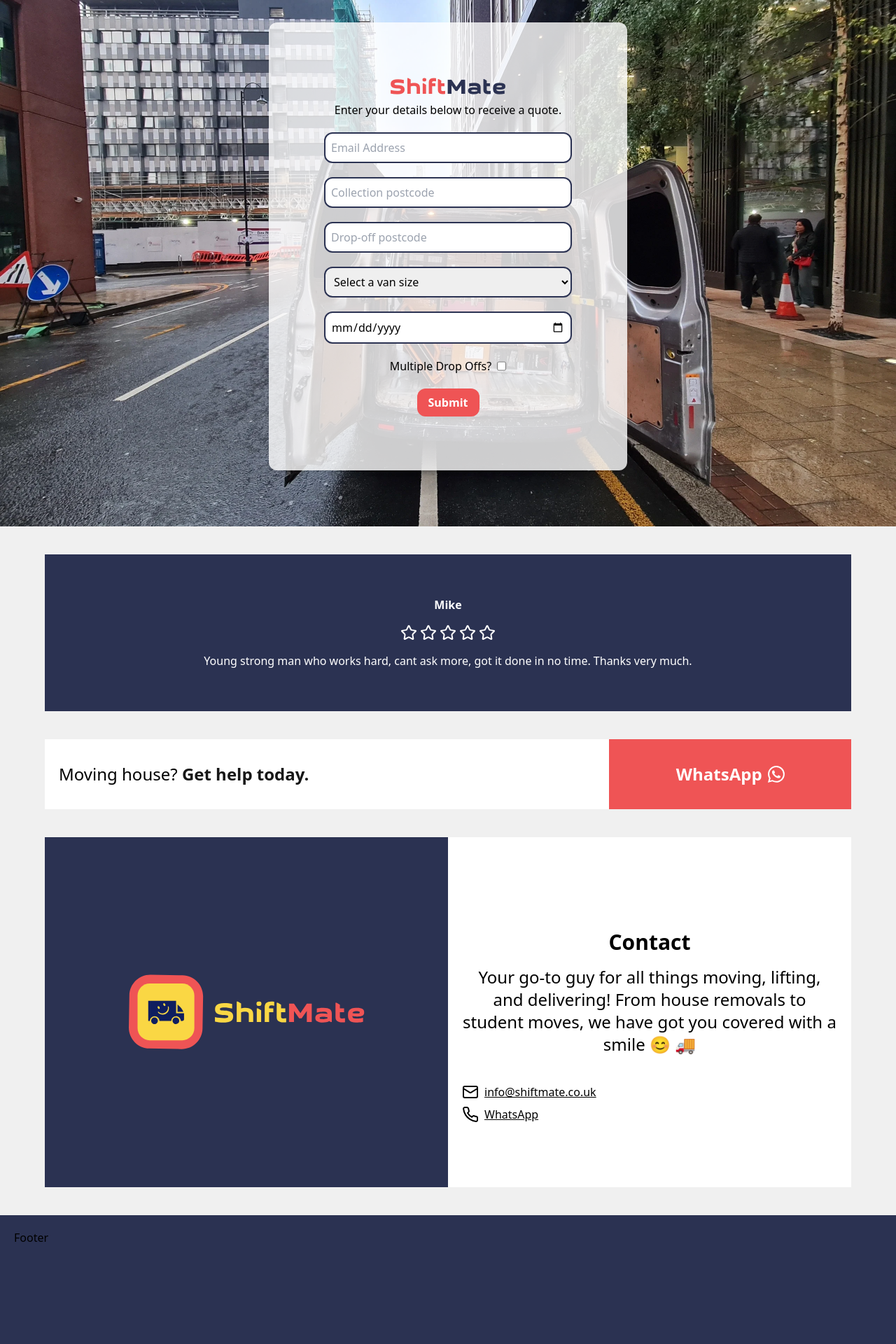
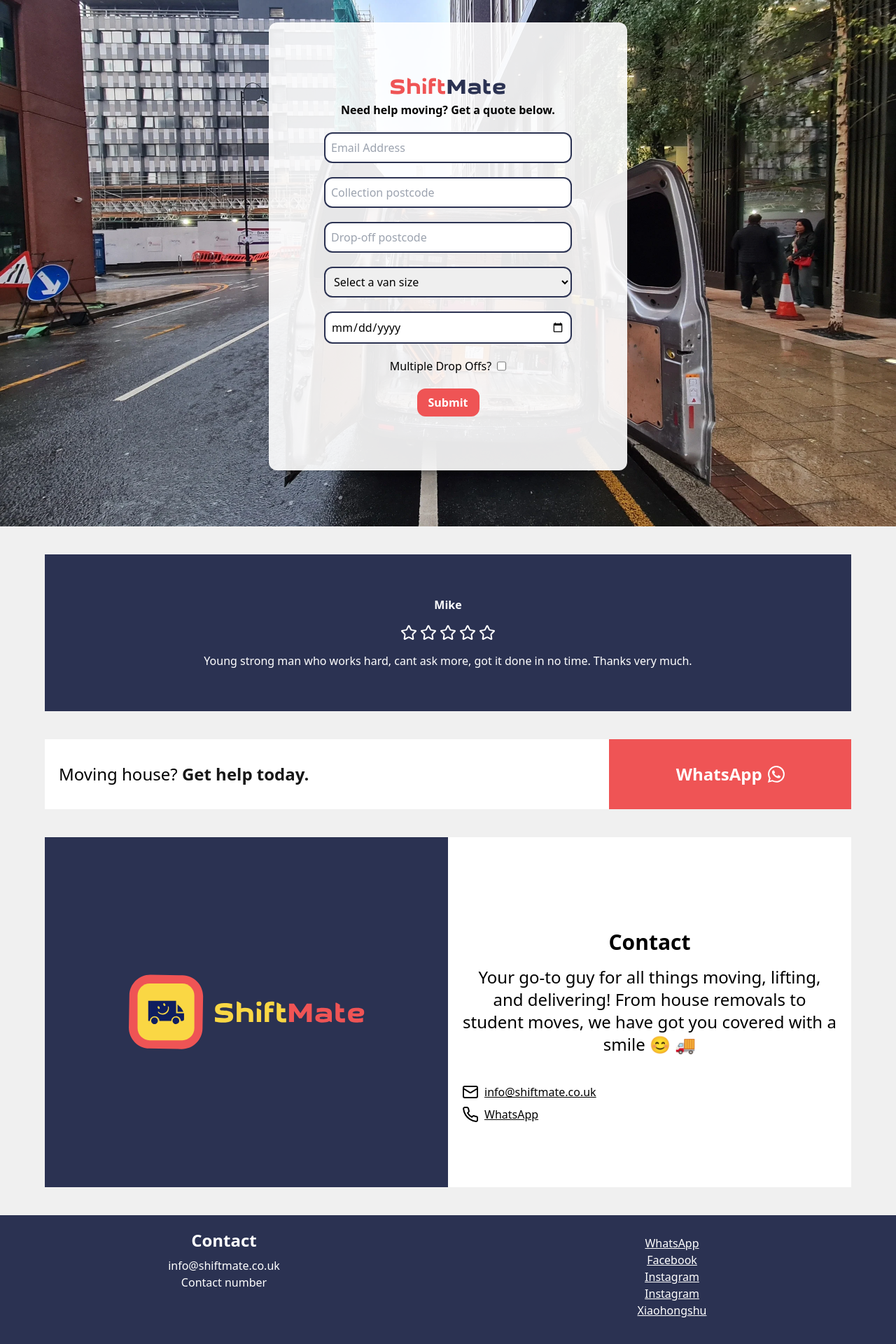
Before and after one commit to JBlackburn94/shift-mate, a Next.js app: page / in a window 1280 px wide. Shown: the part 88-2008 px from the top of the page at 70% size. Built offline with nearby package versions, Linux system fonts and the light colour scheme.

Commit message:
adds links and contact details to footer

```diff
--- a/app/components/ContactBanner.tsx
+++ b/app/components/ContactBanner.tsx
@@ -10,7 +10,7 @@ export default function ContactBanner() {
           <span className="font-bold text-neutral-900">Get help today.</span>
         </h2>
       </div>
-      <div className="flex flex-col lg:flex-row justify-center items-center gap-2 h-full w-[30%] text-white font-bold bg-sm-red px-5">
+      <div className="flex flex-col lg:flex-row justify-center items-center gap-2 h-full w-[30%] text-white font-bold bg-sm-red hover:bg-red-400 px-5">
         <Link
           href="https://api.whatsapp.com/send?phone=07737129843"
           target="_blank"
--- a/app/components/Footer.tsx
+++ b/app/components/Footer.tsx
@@ -1,7 +1,30 @@
+import Link from "next/link";
+
 export default function Footer() {
   return (
-    <footer className="h-[200px] w-full bg-sm-blue p-5 mt-10 mx-auto">
-      Footer
+    <footer className="flex flex-col md:flex-row gap-10 justify-center md:justify-between items-start h-[500px] md:h-[200px] w-full bg-sm-blue text-white p-5 mt-10 mx-auto">
+      <div className="w-full md:w-1/2 flex flex-col justify-start items-center">
+        <h4 className="font-semibold text-2xl">Contact</h4>
+        <p className="mt-2">info@shiftmate.co.uk</p>
+        <p>Contact number</p>
+      </div>
+      <div className="w-full md:w-1/2 flex flex-col justify-start items-center">
+        <Link href="#" className="mt-2 underline">
+          WhatsApp
+        </Link>
+        <Link href="#" className="underline">
+          Facebook
+        </Link>
+        <Link href="#" className="underline">
+          Instagram
+        </Link>
+        <Link href="#" className="underline">
+          Instagram
+        </Link>
+        <Link href="#" className="underline">
+          Xiaohongshu
+        </Link>
+      </div>
     </footer>
   );
 }
--- a/app/components/QuoteForm.tsx
+++ b/app/components/QuoteForm.tsx
@@ -39,13 +39,13 @@ export default function QuoteForm() {
   return (
     <form
       onSubmit={handleSubmit}
-      className="flex flex-col justify-center items-center gap-5 bg-white shadow-md h-[80%] w-[90%] md:w-[60%] lg:max-w-[40%] rounded-xl bg-opacity-80 px-5"
+      className="flex flex-col justify-center items-center gap-5 bg-white shadow-md h-[80%] w-[90%] md:w-[60%] lg:max-w-[40%] rounded-xl bg-opacity-90 px-5"
     >
       <div className="text-center">
         <h1 className="font-[family-name:var(--font-get-voip)] text-3xl text-sm-blue">
           <span className="text-sm-red">Shift</span>Mate
         </h1>
-        <p>Enter your details below to receive a quote.</p>
+        <p className="font-semibold">Need help moving? Get a quote below.</p>
       </div>
       <input
         type="email"
```
